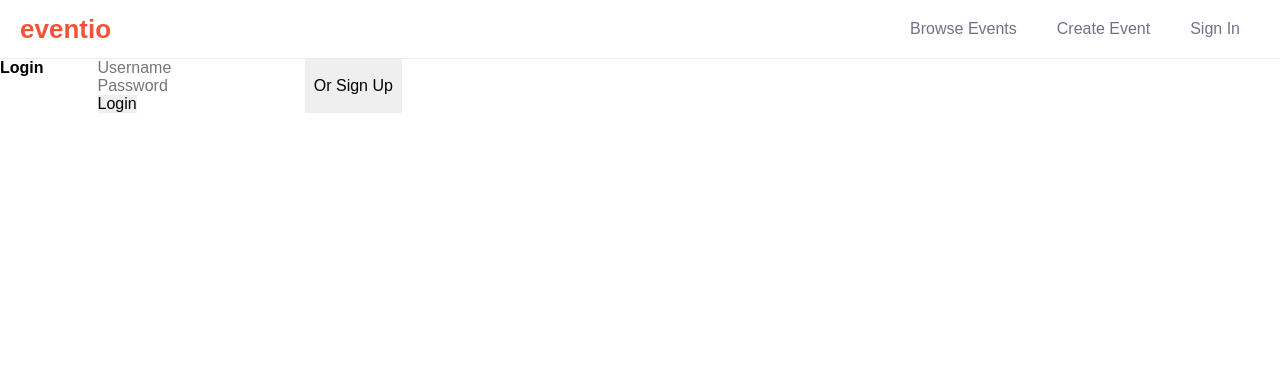
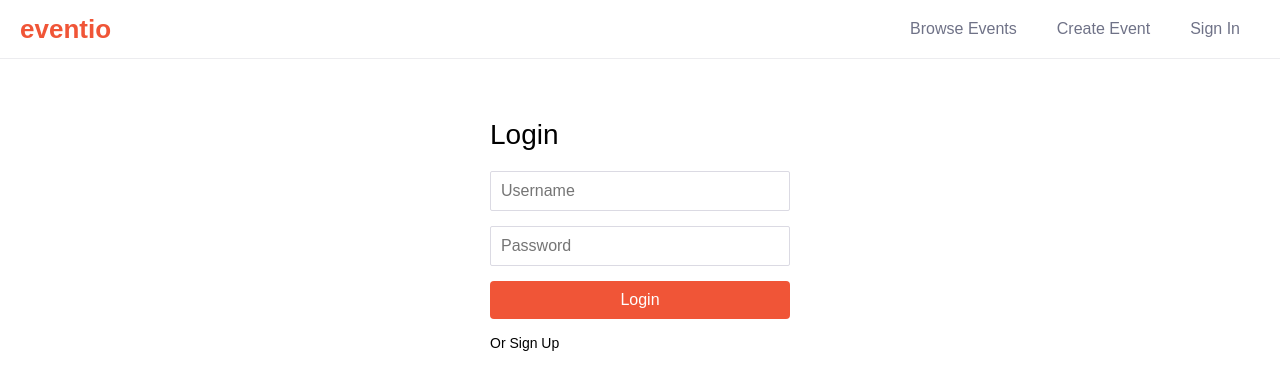
Before and after one commit to fleepgeek/event-manager-react, a React (Create React App) app: page /auth in a window 1280 px wide. Shown: the top 390 px of the page. Built offline with nearby package versions, Linux system fonts and the light colour scheme.

Commit message:
styled auth form

```diff
--- a/src/App.js
+++ b/src/App.js
@@ -3,10 +3,9 @@ import { Route, Switch, withRouter } from "react-router-dom";
 import { connect } from "react-redux";
 import "./App.css";
 import Events from "./pages/Events/Events";
-import Auth from "./pages/Auth/Auth";
+import { Auth, Logout } from "./pages";
 import Layout from "./components/Layout/Layout";
 import Home from "./pages/Home/Home";
-import Logout from "./pages/Auth/Logout";
 import * as authActions from "./state/auth";
 
 class App extends Component {
@@ -35,7 +34,7 @@ class App extends Component {
       );
     }
 
-    return <Layout>{routes}</Layout>;
+    return <Layout isAuth={this.props.isAuthenticated}>{routes}</Layout>;
   }
 }
 
--- a/src/components/Layout/Layout.js
+++ b/src/components/Layout/Layout.js
@@ -1,20 +1,13 @@
-import React, { Component } from "react";
-import { connect } from 'react-redux'
+import React from "react";
 import Navbar from "../../components/Navbar/Navbar";
 
-class Layout extends Component {
-  render() {
-    return (
-      <div>
-        <Navbar isAuth={this.props.isAuthenticated} />
-        {this.props.children}
-      </div>
-    );
-  }
-}
+const Layout = props => {
+  return (
+    <div>
+      <Navbar isAuth={props.isAuth} />
+      {props.children}
+    </div>
+  );
+};
 
-const mapStateToProps = state => ({
-	isAuthenticated: state.auth.token !== null,
-});
-
-export default connect(mapStateToProps)(Layout);
+export default Layout;
--- a/src/index.scss
+++ b/src/index.scss
@@ -2,6 +2,7 @@
 $primary-color: #1e0a3c;
 $secondary-color: #f05537;
 $grey-color: #6f7287;
+$light-grey: #dbdae3;
 
 /*---- Global ----*/
 * {
@@ -53,6 +54,10 @@ img {
 	}
 }
 
+.flex-container {
+	display: flex;
+}
+
 .avatar {
 	width: 50px;
 	height: 50px;
--- a/src/pages/Auth/Auth.js
+++ /dev/null
@@ -1,114 +0,0 @@
-import React, { Component } from "react";
-import { connect } from "react-redux";
-import { Formik, Form, Field, ErrorMessage } from "formik";
-import * as Yup from "yup";
-import * as authActions from "../../state/auth";
-
-const LoginSchema = Yup.object().shape({
-  username: Yup.string()
-    .min(4, "Username must be more than 5 characters")
-    .required("Username Required"),
-  password: Yup.string()
-    .min(8, "Password must not be less than 8 characters")
-    .required("Password Required")
-});
-
-const RegSchema = Yup.object().shape({
-  username: Yup.string()
-    .min(4, "Username must be more than 5 characters")
-    .required("Username Required"),
-  email: Yup.string()
-    .email("E-mail is not valid!")
-    .required("E-mail is required!"),
-  password2: Yup.string().oneOf([Yup.ref("password")], "Passwords must match"),
-  password: Yup.string()
-    .min(8, "Password must not be less than 8 characters")
-    .required("Password Required")
-});
-
-class Auth extends Component {
-  render() {
-    return (
-      <div className="container">
-        <h1>Login</h1>
-        <Formik
-          initialValues={{
-            username: "",
-            email: "",
-            password: "",
-            password2: ""
-          }}
-          validationSchema={this.props.isLogin ? LoginSchema : RegSchema}
-          onSubmit={values => {
-            // console.log(values);
-            let val = values;
-            if (this.props.isLogin) {
-              val = {
-                username: values.username,
-                password: values.password
-              };
-            }
-            console.log(val);
-            let payload = {
-              formData: val,
-              isLogin: this.props.isLogin
-            };
-            this.props.onAuth(payload);
-          }}
-        >
-          {({ isSubmitting }) => (
-            <Form>
-              <Field name="username" type="text" placeholder="Username" />
-              <ErrorMessage name="username" component="div" />
-              {!this.props.isLogin && (
-                <>
-                  <Field name="email" type="email" placeholder="Email" />
-                  <ErrorMessage name="email" component="div" />
-                </>
-              )}
-
-              <Field name="password" type="password" placeholder="Password" />
-              <ErrorMessage name="password" component="div" />
-
-              {!this.props.isLogin && (
-                <>
-                  <Field
-                    name="password2"
-                    type="password"
-                    placeholder="Confirm Password"
-                  />
-                  <ErrorMessage name="password2" component="div" />
-                </>
-              )}
-
-              <button type="submit" disabled={isSubmitting}>
-                {this.props.isLogin ? "Login" : "Sign Up"}
-              </button>
-            </Form>
-          )}
-        </Formik>
-        <button
-          onClick={this.props.onToggleLogin}
-        >
-          Or {this.props.isLogin ? "Sign Up" : "Login"}
-        </button>
-        {this.props.error && <h3>{this.props.error}</h3>}
-      </div>
-    );
-  }
-}
-
-const mapStateToProps = state => ({
-  error: state.auth.error,
-  isLogin: state.auth.isLogin
-});
-
-const mapDispatchToProps = dispatch => ({
-  onAuth: payload => dispatch(authActions.auth(payload)),
-  onToggleLogin: () => dispatch(authActions.toggleLogin())
-});
-
-export default connect(
-  mapStateToProps,
-  mapDispatchToProps
-)(Auth);
--- /dev/null
+++ b/src/pages/Auth/AuthComponent.js
@@ -0,0 +1,18 @@
+import React from "react";
+import AuthForm from "./AuthForm/AuthForm";
+import "./AuthComponent.scss";
+
+const AuthComponent = props => {
+  return (
+    <div className="flex-container">
+      {/* <div className="content"> */}
+        <div className="form-wrapper">
+          <h1>{props.isLogin ? "Login" : "Sign Up"}</h1>
+          <AuthForm {...props} />
+        </div>
+      {/* </div> */}
+    </div>
+  );
+};
+
+export default AuthComponent;
--- /dev/null
+++ b/src/pages/Auth/AuthComponent.scss
@@ -0,0 +1,9 @@
+.form-wrapper {
+  width: 300px;
+  margin: 0 auto;
+  margin-top: 60px;
+  h1 {
+    font-size: 28px;
+    font-weight: 400;
+  }
+}
--- /dev/null
+++ b/src/pages/Auth/AuthContainer.js
@@ -0,0 +1,19 @@
+import { connect } from "react-redux";
+import * as authActions from "../../state/auth";
+import AuthComponent from "./AuthComponent";
+
+const mapStateToProps = state => ({
+  error: state.auth.error,
+  isLogin: state.auth.isLogin
+});
+
+const mapDispatchToProps = dispatch => ({
+  onAuth: payload => dispatch(authActions.auth(payload)),
+  onToggleLogin: () => dispatch(authActions.toggleLogin()),
+  // onLogout: () => dispatch(authActions.logout())
+});
+
+export default connect(
+  mapStateToProps,
+  mapDispatchToProps
+)(AuthComponent);
--- /dev/null
+++ b/src/pages/Auth/AuthForm/AuthForm.js
@@ -0,0 +1,100 @@
+import React from "react";
+import { Formik, Form, Field, ErrorMessage } from "formik";
+import * as Yup from "yup";
+import "./AuthForm.scss";
+
+const LoginSchema = Yup.object().shape({
+  username: Yup.string()
+    .min(4, "Username must be more than 5 characters")
+    .required("Username Required"),
+  password: Yup.string()
+    .min(8, "Password must not be less than 8 characters")
+    .required("Password Required")
+});
+
+const RegSchema = Yup.object().shape({
+  username: Yup.string()
+    .min(4, "Username must be more than 5 characters")
+    .required("Username Required"),
+  email: Yup.string()
+    .email("E-mail is not valid!")
+    .required("E-mail is required!"),
+  password2: Yup.string().oneOf([Yup.ref("password")], "Passwords must match"),
+  password: Yup.string()
+    .min(8, "Password must not be less than 8 characters")
+    .required("Password Required")
+});
+
+const AuthForm = props => {
+  return (
+    <div className="form">
+      <Formik
+        initialValues={{
+          username: "",
+          email: "",
+          password: "",
+          password2: ""
+        }}
+        validationSchema={props.isLogin ? LoginSchema : RegSchema}
+        onSubmit={values => {
+          // console.log(values);
+          let val = values;
+          if (props.isLogin) {
+            val = {
+              username: values.username,
+              password: values.password
+            };
+          }
+          console.log(val);
+          let payload = {
+            formData: val,
+            isLogin: props.isLogin
+          };
+          props.onAuth(payload);
+        }}
+      >
+        {({ isSubmitting }) => (
+          <Form>
+            <div className="input-group">
+              <Field name="username" type="text" placeholder="Username" />
+              <ErrorMessage name="username" component="div" />
+            </div>
+
+            {!props.isLogin && (
+              <div className="input-group">
+                <Field name="email" type="email" placeholder="Email" />
+                <ErrorMessage name="email" component="div" />
+              </div>
+            )}
+
+            <div className="input-group">
+              <Field name="password" type="password" placeholder="Password" />
+              <ErrorMessage name="password" component="div" />
+            </div>
+
+            {!props.isLogin && (
+              <div className="input-group">
+                <Field
+                  name="password2"
+                  type="password"
+                  placeholder="Confirm Password"
+                />
+                <ErrorMessage name="password2" component="div" />
+              </div>
+            )}
+
+            <button type="submit" disabled={isSubmitting}>
+              {props.isLogin ? "Login" : "Sign Up"}
+            </button>
+          </Form>
+        )}
+      </Formik>
+      <p className="auth-toggle" onClick={props.onToggleLogin}>
+            {!props.isLogin && <span>Already have an account?</span>} {props.isLogin ? "Or Sign Up" : "Login"}
+      </p>
+      {props.error && <h3>{props.error}</h3>}
+    </div>
+  );
+};
+
+export default AuthForm;
--- /dev/null
+++ b/src/pages/Auth/AuthForm/AuthForm.scss
@@ -0,0 +1,36 @@
+@import "../../../index.scss";
+
+.form {
+  margin-top: 20px;
+  form {
+    display: flex;
+    flex-direction: column;
+    .input-group {
+      margin-bottom: 15px;
+      input {
+        border: 1px solid $light-grey;
+        width: 100%;
+        padding: 10px;
+        border-radius: 2px;
+      }
+      div {
+        color: red;
+        font-size: 12px;
+      }
+    }
+    button {
+      background-color: $secondary-color;
+      color: #fff;
+      padding: 10px 0;
+      border-radius: 4px;
+    }
+  }
+  .auth-toggle {
+    margin-top: 16px;
+    cursor: pointer;
+    font-size: 14px;
+    &:hover {
+      color: $secondary-color;
+    }
+  }
+}
--- a/src/pages/Auth/Logout.js
+++ b/src/pages/Auth/Logout/Logout.js
@@ -1,7 +1,7 @@
 import React, { Component } from "react";
 import { connect } from "react-redux";
 import { Redirect } from "react-router-dom";
-import * as authActions from "../../state/auth";
+import * as authActions from "../../../state/auth";
 
 class Logout extends Component {
     componentDidMount() {
--- /dev/null
+++ b/src/pages/index.js
@@ -0,0 +1,3 @@
+export { default as Auth } from "./Auth/AuthContainer";
+export {default as Logout} from "./Auth/Logout/Logout";
+// export {default as Events} from "./Auth/AuthContainer";
```
Also changed, not shown: src/pages/Auth/Auth.scss (deleted).
